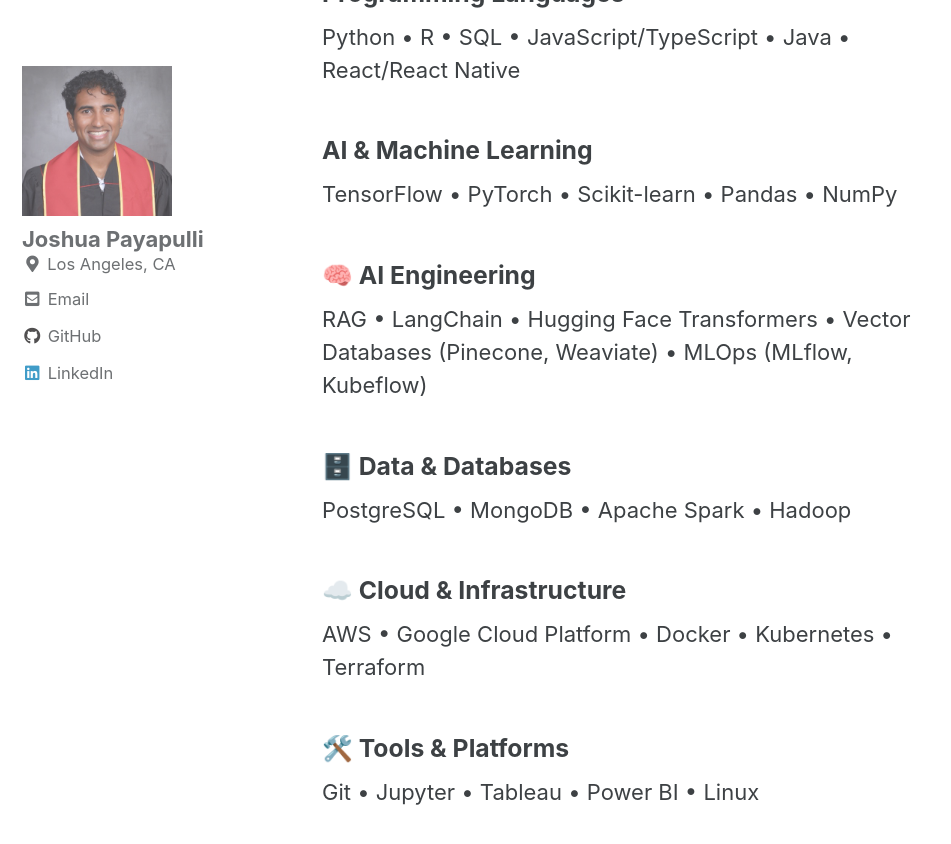
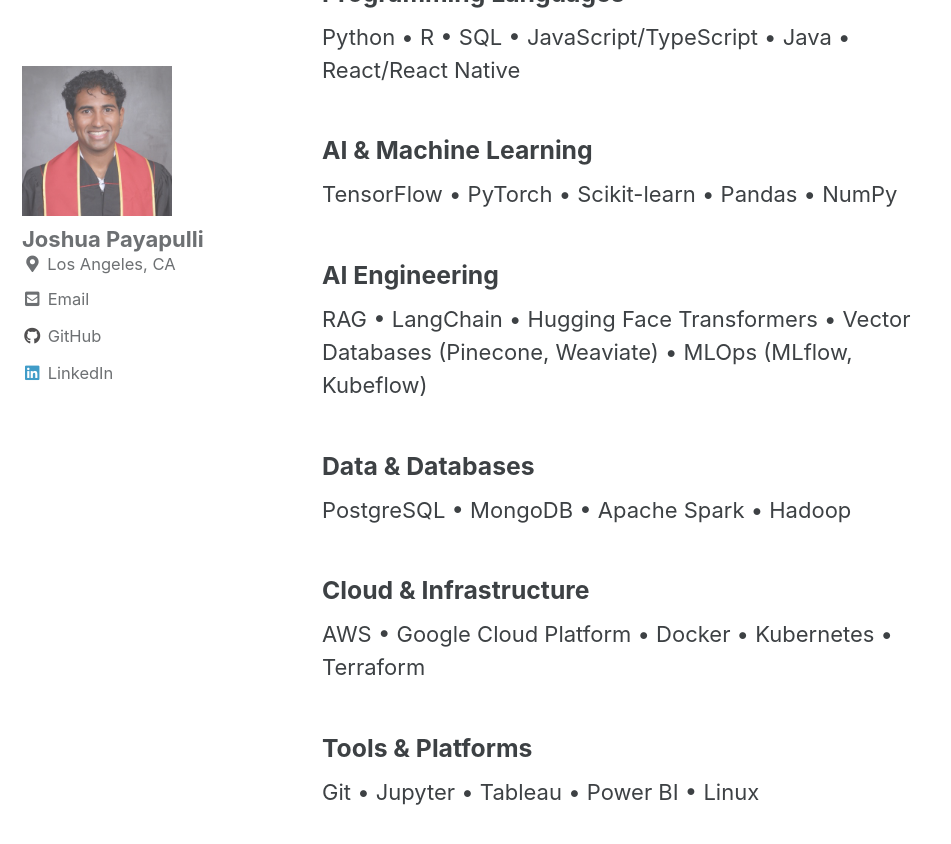
Before and after one commit to Payapulli/Payapulli.github.io, a Jekyll site: the page built from index.md, in a window 1280 px wide and 900 px high, scrolled down 501 px. Shown: the top 844 px of the window, without its empty margins (0-951 px from the left). Built offline with Jekyll 4.4.1, drawn with Linux system fonts in a browser that asks for light colours; cached includes are drawn as plain includes; the list of posts is cut into pages by our own code.

Commit message:
remove emojis=

```diff
--- a/index.md
+++ b/index.md
@@ -15,14 +15,14 @@
 ### AI & Machine Learning
 TensorFlow • PyTorch • Scikit-learn • Pandas • NumPy
 
-### 🧠 AI Engineering
+### AI Engineering
 RAG • LangChain • Hugging Face Transformers • Vector Databases (Pinecone, Weaviate) • MLOps (MLflow, Kubeflow)
 
-### 🗄️ Data & Databases
+### Data & Databases
 PostgreSQL • MongoDB • Apache Spark • Hadoop
 
-### ☁️ Cloud & Infrastructure
+### Cloud & Infrastructure
 AWS • Google Cloud Platform • Docker • Kubernetes • Terraform
 
-### 🛠️ Tools & Platforms
+### Tools & Platforms
 Git • Jupyter • Tableau • Power BI • Linux
```
